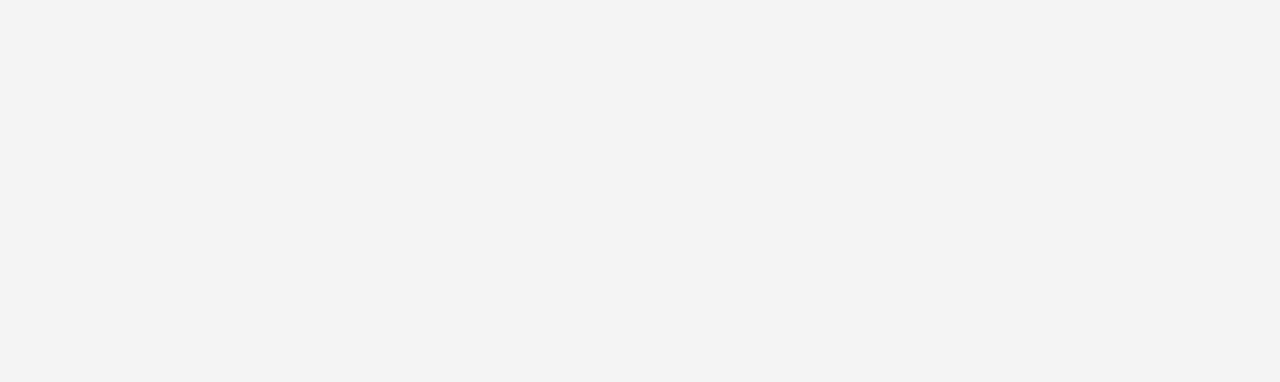
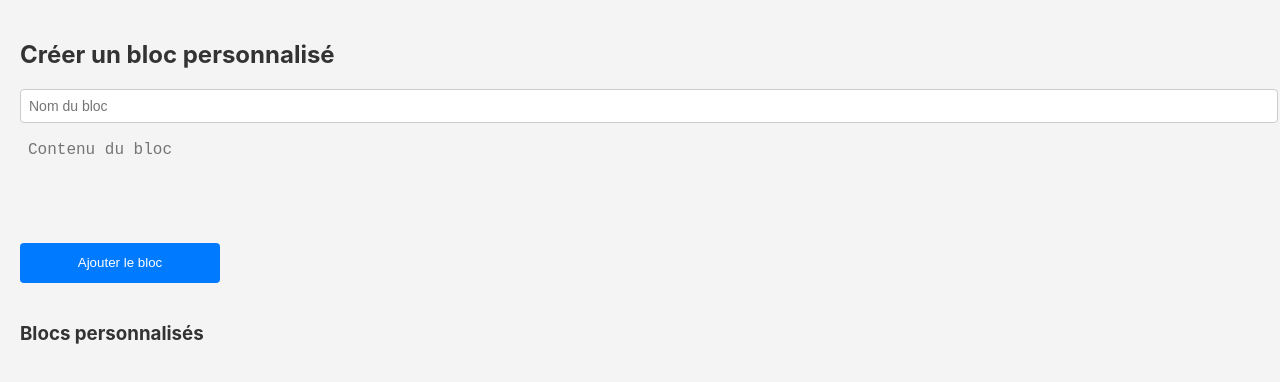
Before and after one commit to Matthieu73110/spec_dev_web_2, a React (Create React App) app in the folder app-markdown/: page /custom-block in a window 1280 px wide. Before the commit this address had no page. Shown: the top 382 px of the page. Built offline with nearby package versions, Linux system fonts and the light colour scheme.

Commit message:
Ajout des blocks personalisés

```diff
--- a/app-markdown/src/App.js
+++ b/app-markdown/src/App.js
@@ -3,6 +3,7 @@ import { BrowserRouter, Route, Routes } from 'react-router-dom';
 import logo from './logo.svg';
 import './App.css';
 import Markdown from './pages/Markdown'
+import CustomBlock from './pages/CustomBlock'
 
 function App() {
   return (
@@ -10,7 +11,7 @@ function App() {
       <Routes>
         {/* <Route path='/' element={....} /> */}
         <Route path='/markdown' element={<Markdown />} />
-
+        <Route path='/custom-block' element={<CustomBlock />} />
       </Routes>
     </BrowserRouter>
   );
--- a/app-markdown/src/components/Editor.jsx
+++ b/app-markdown/src/components/Editor.jsx
@@ -1,12 +1,37 @@
-import React from 'react';
+import React, { useState, useEffect } from 'react';
 
 function Editor({ markdown, onMarkdownChange }) {
+  const [blocks, setBlocks] = useState([]);
+
+  useEffect(() => {
+    // Charger les blocs depuis le localStorage
+    const storedBlocks = JSON.parse(localStorage.getItem('customBlocks')) || [];
+    setBlocks(storedBlocks);
+  }, []);
+
+  const handleInsertBlock = (blockContent) => {
+    onMarkdownChange(markdown + '\n' + blockContent);
+  };
+
   return (
-    <textarea
-      style={{ flex: 1, padding: '10px', fontSize: '16px' }}
-      value={markdown}
-      onChange={(e) => onMarkdownChange(e.target.value)}
-    />
+    <div style={{ display: 'flex', flexDirection: 'column', flex: 1 }}>
+      <textarea
+        style={{ flex: 1, padding: '10px', fontSize: '16px', height: '80vh' }}
+        value={markdown}
+        onChange={(e) => onMarkdownChange(e.target.value)}
+      />
+      <div style={{ marginTop: '10px', display: 'flex', justifyContent: 'flex-start' }}>
+        {blocks.map((block, index) => (
+          <button
+            key={index}
+            onClick={() => handleInsertBlock(block.content)}
+            style={{ marginRight: '10px', padding: '5px 10px' }}
+          >
+            {block.name}
+          </button>
+        ))}
+      </div>
+    </div>
   );
 }
 
--- /dev/null
+++ b/app-markdown/src/pages/CustomBlock.js
@@ -0,0 +1,68 @@
+import React, { useState, useEffect } from 'react';
+
+function CustomBlocks() {
+  const [blocks, setBlocks] = useState([]);
+  const [newBlockName, setNewBlockName] = useState('');
+  const [newBlockContent, setNewBlockContent] = useState('');
+
+  useEffect(() => {
+    // Charger les blocs depuis le localStorage
+    const storedBlocks = JSON.parse(localStorage.getItem('customBlocks')) || [];
+    setBlocks(storedBlocks);
+  }, []);
+
+  const handleAddBlock = () => {
+    if (newBlockName.trim() && newBlockContent.trim()) {
+      const newBlock = {
+        name: newBlockName,
+        content: newBlockContent
+      };
+      const updatedBlocks = [...blocks, newBlock];
+      setBlocks(updatedBlocks);
+      localStorage.setItem('customBlocks', JSON.stringify(updatedBlocks));
+      setNewBlockName('');
+      setNewBlockContent('');
+    }
+  };
+
+  const handleDeleteBlock = (index) => {
+    const updatedBlocks = blocks.filter((_, i) => i !== index);
+    setBlocks(updatedBlocks);
+    localStorage.setItem('customBlocks', JSON.stringify(updatedBlocks));
+  };
+
+  return (
+    <div style={{ padding: '20px' }}>
+      <h2>Créer un bloc personnalisé</h2>
+      <input
+        type="text"
+        placeholder="Nom du bloc"
+        value={newBlockName}
+        onChange={(e) => setNewBlockName(e.target.value)}
+        style={{ display: 'block', marginBottom: '10px', padding: '8px', width: '100%' }}
+      />
+      <textarea
+        placeholder="Contenu du bloc"
+        value={newBlockContent}
+        onChange={(e) => setNewBlockContent(e.target.value)}
+        style={{ display: 'block', marginBottom: '10px', padding: '8px', width: '100%', height: '100px' }}
+      />
+      <button onClick={handleAddBlock} style={{ padding: '10px 20px', marginBottom: '20px' }}>Ajouter le bloc</button>
+
+      <h3>Blocs personnalisés</h3>
+      <ul>
+        {blocks.map((block, index) => (
+          <li key={index} style={{ marginBottom: '10px' }}>
+            <strong>{block.name}</strong>
+            <button onClick={() => handleDeleteBlock(index)} style={{ marginLeft: '10px' }}>Supprimer</button>
+            <pre style={{ background: '#f4f4f4', padding: '10px', borderRadius: '4px', marginTop: '5px' }}>
+              {block.content}
+            </pre>
+          </li>
+        ))}
+      </ul>
+    </div>
+  );
+}
+
+export default CustomBlocks;
```
